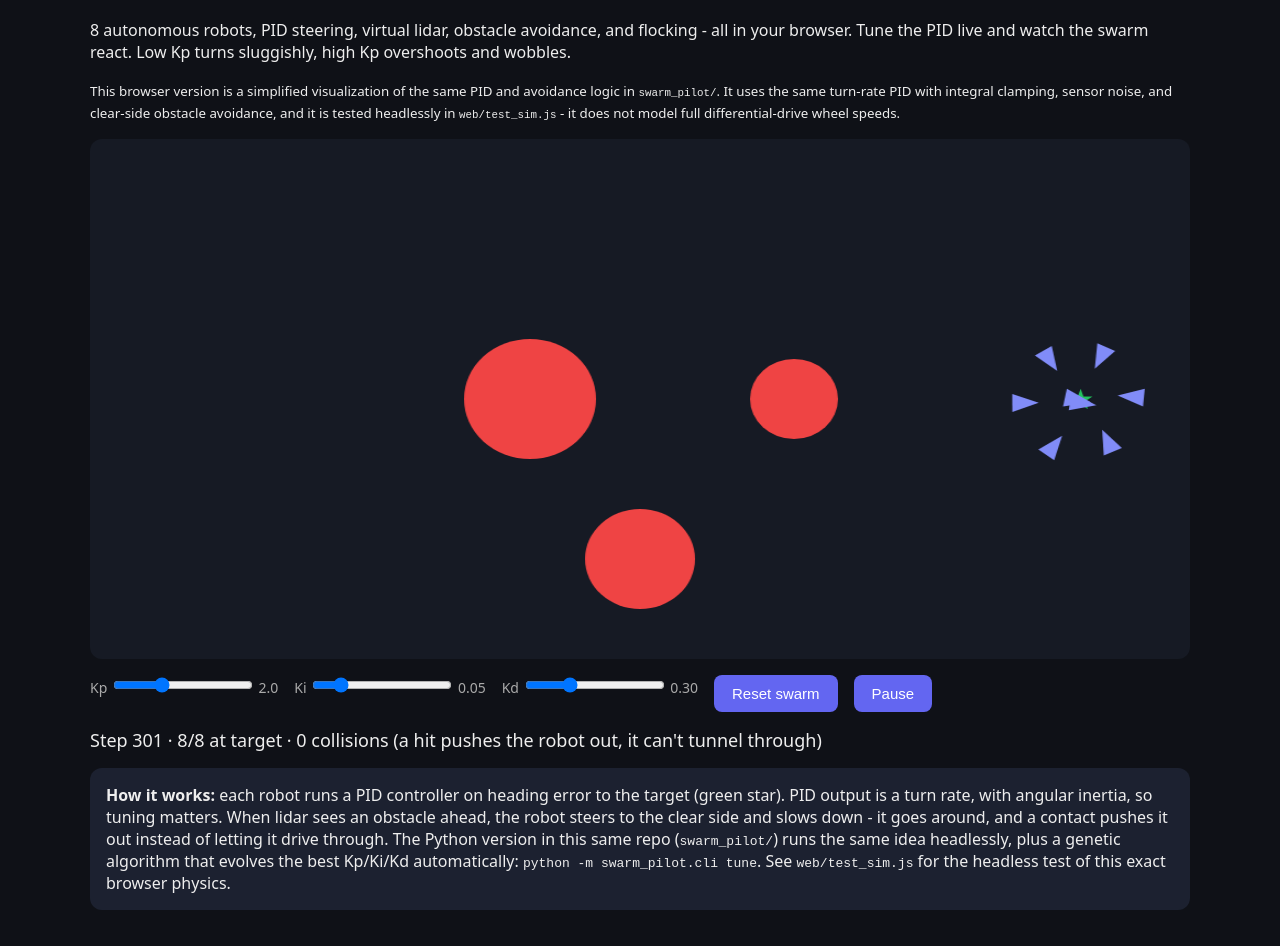
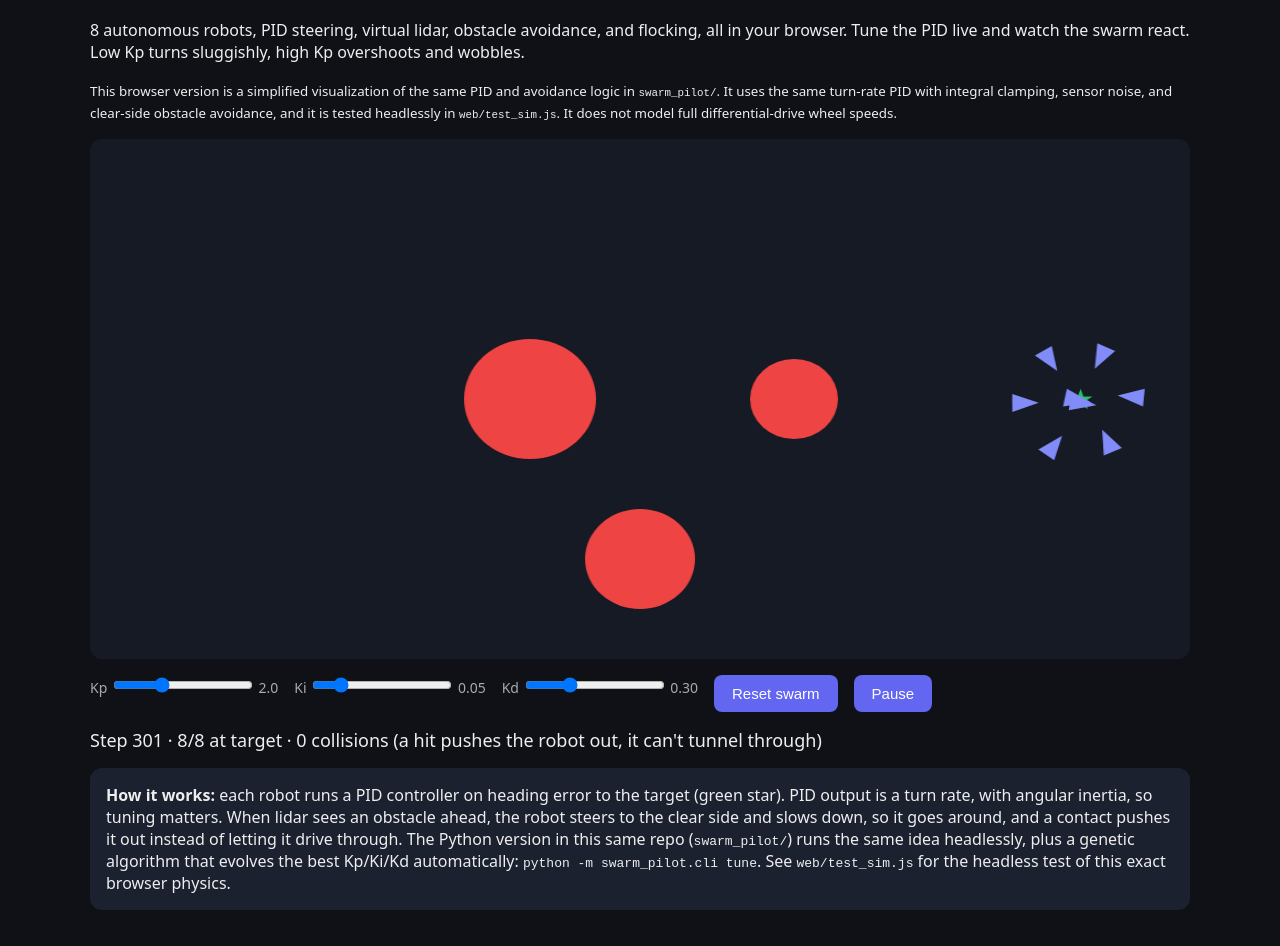
Before and after one commit to blip-geta22/swarm-pilot, a plain HTML site: page docs/index.html in a window 1280 px wide. Shown: the part 87-1033 px from the top of the page. Drawn offline with Linux system fonts and the light colour scheme.

Commit message:
Replace standalone hyphens in prose with commas, periods, and colons

```diff
--- a/docs/index.html
+++ b/docs/index.html
@@ -1,6 +1,6 @@
 <!doctype html><html lang="en"><head><meta charset="utf-8">
 <meta name="viewport" content="width=device-width,initial-scale=1">
-<title>SwarmPilot - Self-Tuning Robot Swarm</title>
+<title>SwarmPilot: Self-Tuning Robot Swarm</title>
 <style>
 body{font-family:system-ui,sans-serif;background:#0f1117;color:#eee;margin:0;padding:20px;max-width:1100px;margin:auto}
 canvas{width:100%;height:520px;background:#161a24;border-radius:12px;display:block}
@@ -10,8 +10,8 @@ button{background:#6366f1;color:#fff;border:0;padding:10px 18px;border-radius:8p
 .stat{font-size:18px;margin:8px 0}.card{background:#1c2130;border-radius:12px;padding:16px;margin:16px 0}
 </style></head><body>
 <h1>🤖 SwarmPilot</h1>
-<p>8 autonomous robots, PID steering, virtual lidar, obstacle avoidance, and flocking - all in your browser. Tune the PID live and watch the swarm react. Low Kp turns sluggishly, high Kp overshoots and wobbles.</p>
-<p><small>This browser version is a simplified visualization of the same PID and avoidance logic in <code>swarm_pilot/</code>. It uses the same turn-rate PID with integral clamping, sensor noise, and clear-side obstacle avoidance, and it is tested headlessly in <code>web/test_sim.js</code> - it does not model full differential-drive wheel speeds.</small></p>
+<p>8 autonomous robots, PID steering, virtual lidar, obstacle avoidance, and flocking, all in your browser. Tune the PID live and watch the swarm react. Low Kp turns sluggishly, high Kp overshoots and wobbles.</p>
+<p><small>This browser version is a simplified visualization of the same PID and avoidance logic in <code>swarm_pilot/</code>. It uses the same turn-rate PID with integral clamping, sensor noise, and clear-side obstacle avoidance, and it is tested headlessly in <code>web/test_sim.js</code>. It does not model full differential-drive wheel speeds.</small></p>
 <canvas id="c" width="1000" height="520"></canvas>
 <div class="controls">
 <label>Kp <input id="kp" type="range" min="0.5" max="5" step="0.1" value="2"> <span id="kpv">2.0</span></label>
@@ -21,7 +21,7 @@ button{background:#6366f1;color:#fff;border:0;padding:10px 18px;border-radius:8p
 <button onclick="running=!running; this.textContent=running?'Pause':'Resume'">Pause</button>
 </div>
 <div class="stat" id="stats"></div>
-<div class="card"><b>How it works:</b> each robot runs a PID controller on heading error to the target (green star). PID output is a turn rate, with angular inertia, so tuning matters. When lidar sees an obstacle ahead, the robot steers to the clear side and slows down - it goes around, and a contact pushes it out instead of letting it drive through. The Python version in this same repo (<code>swarm_pilot/</code>) runs the same idea headlessly, plus a genetic algorithm that evolves the best Kp/Ki/Kd automatically: <code>python -m swarm_pilot.cli tune</code>. See <code>web/test_sim.js</code> for the headless test of this exact browser physics.</div>
+<div class="card"><b>How it works:</b> each robot runs a PID controller on heading error to the target (green star). PID output is a turn rate, with angular inertia, so tuning matters. When lidar sees an obstacle ahead, the robot steers to the clear side and slows down, so it goes around, and a contact pushes it out instead of letting it drive through. The Python version in this same repo (<code>swarm_pilot/</code>) runs the same idea headlessly, plus a genetic algorithm that evolves the best Kp/Ki/Kd automatically: <code>python -m swarm_pilot.cli tune</code>. See <code>web/test_sim.js</code> for the headless test of this exact browser physics.</div>
 <script src="sim.js"></script>
 <script>
 const cv=document.getElementById('c'),ctx=cv.getContext('2d');
--- a/docs/sim.js
+++ b/docs/sim.js
@@ -1,4 +1,4 @@
-// SwarmPilot simulation core - shared by the browser demo and the Node test.
+// SwarmPilot simulation core, shared by the browser demo and the Node test.
 // No DOM in here, so `node web/test_sim.js` can run the exact same physics
 // a recruiter sees in the browser. That is the point: the demo is not a fake.
 
@@ -55,7 +55,7 @@ function stepSwarm(state, dt) {
     const error = wrap(desired - r.heading) + (Math.random() - 0.5) * 0.04;
     // PID output is a *desired turn rate*, not a heading jump.
     // With angular inertia below, low Kp turns sluggishly and high Kp
-    // overshoots - the sliders now actually change the behaviour.
+    // overshoots. The sliders now actually change the behaviour.
     const turnRate = r.pid.update(error, dt);
     r.angularVel += (turnRate - r.angularVel) * 0.35;
     let headingBefore = r.heading;
--- a/web/sim.js
+++ b/web/sim.js
@@ -1,4 +1,4 @@
-// SwarmPilot simulation core - shared by the browser demo and the Node test.
+// SwarmPilot simulation core, shared by the browser demo and the Node test.
 // No DOM in here, so `node web/test_sim.js` can run the exact same physics
 // a recruiter sees in the browser. That is the point: the demo is not a fake.
 
@@ -55,7 +55,7 @@ function stepSwarm(state, dt) {
     const error = wrap(desired - r.heading) + (Math.random() - 0.5) * 0.04;
     // PID output is a *desired turn rate*, not a heading jump.
     // With angular inertia below, low Kp turns sluggishly and high Kp
-    // overshoots - the sliders now actually change the behaviour.
+    // overshoots. The sliders now actually change the behaviour.
     const turnRate = r.pid.update(error, dt);
     r.angularVel += (turnRate - r.angularVel) * 0.35;
     let headingBefore = r.heading;
```
Also changed, not shown: web/index.html (+4 -4 lines), docs/demo.svg, 1 other file.
